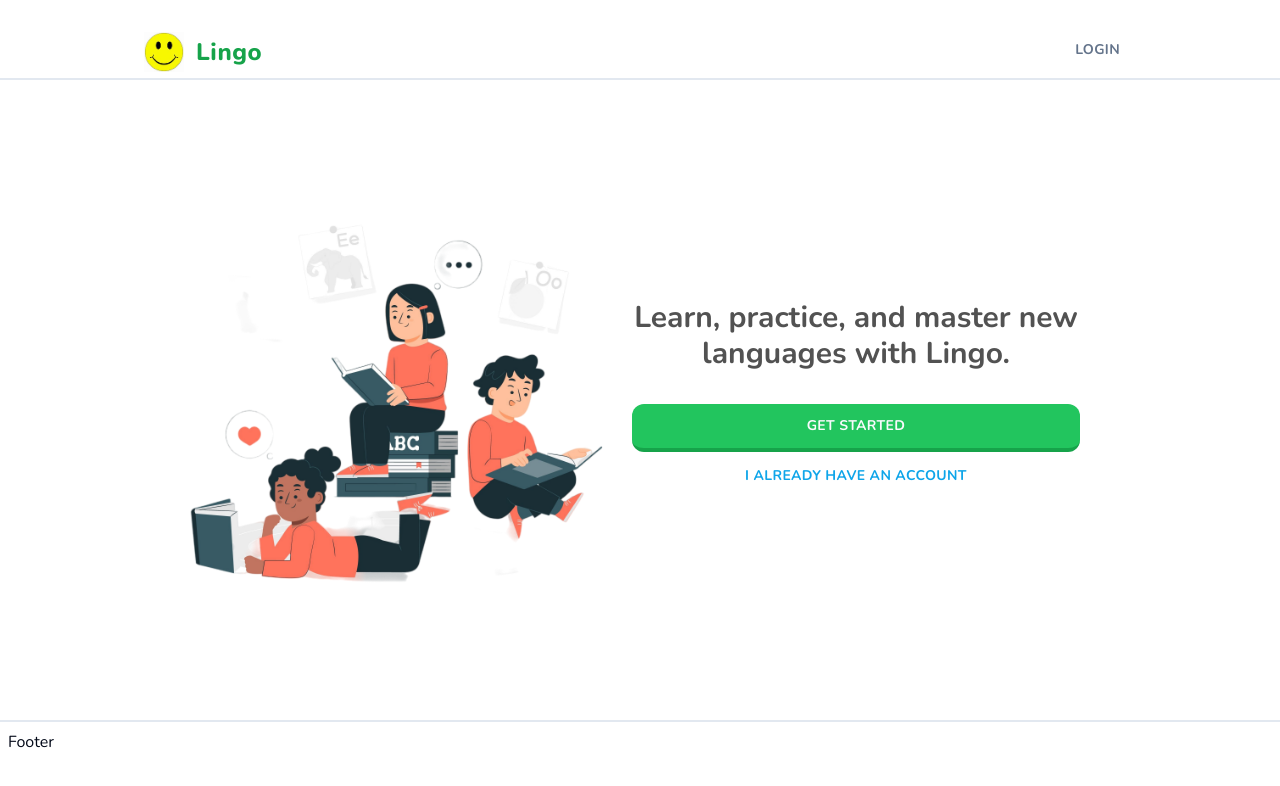
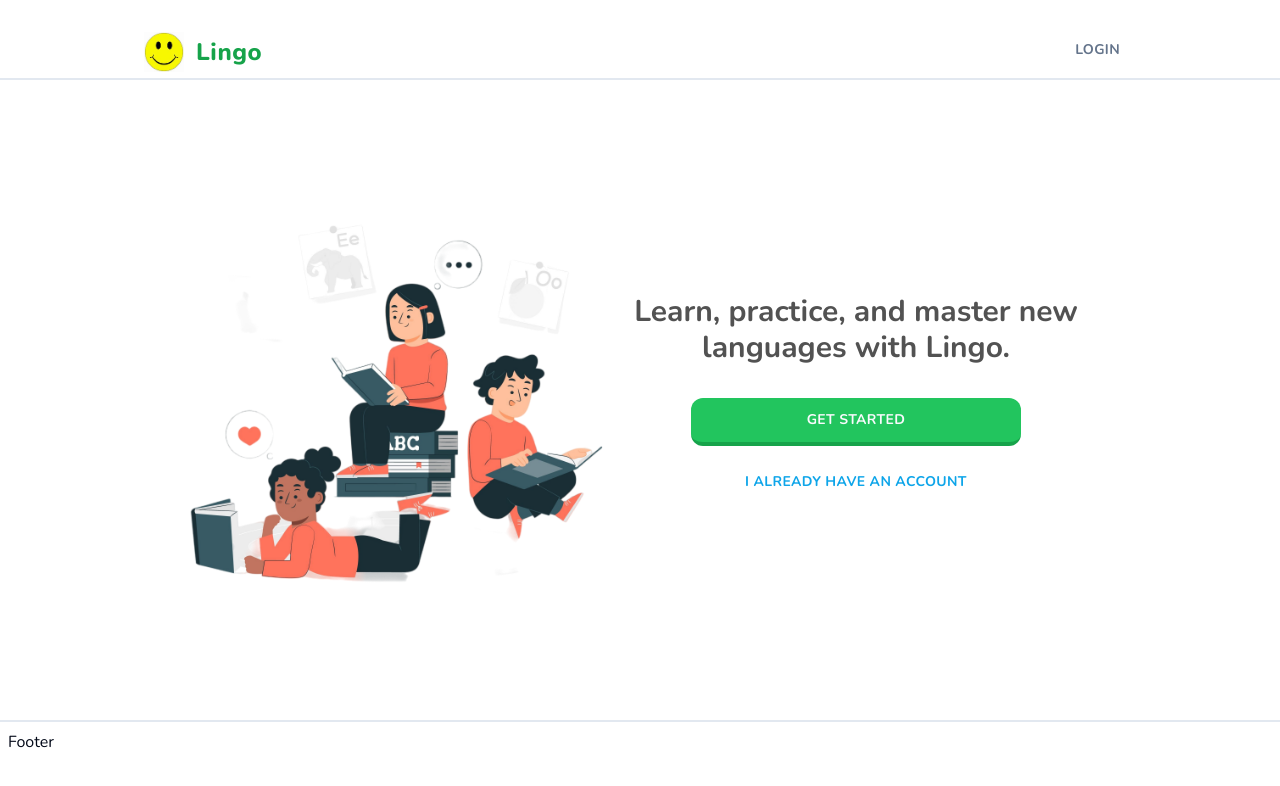
Before and after one commit to davidleonmayor/duolingo-clone, a Next.js app: page / in a window 1280 px wide. Shown: the top 786 px of the page. Built offline with nearby package versions, Linux system fonts and the light colour scheme; no server answers.

Commit message:
fix: space between the GET STARTED button and the button I ALREADY HAVE AN ACCOUNT, when the user is not logged in and a little more width

```diff
--- a/app/(marketing)/page.tsx
+++ b/app/(marketing)/page.tsx
@@ -21,7 +21,7 @@
         <h1 className="text-xl lg:text-3xl font-bold text-neutral-600 max-w-[480px] text-center">
           Learn, practice, and master new languages with Lingo.
         </h1>
-        <div>
+        <div className="flex flex-col items-center gap-y-3 max-w-[330px] w-full">
           <ClerkLoading>
             <Loader className="h-5 w-5 text-muted-foreground animate-spin" />
           </ClerkLoading>
```
